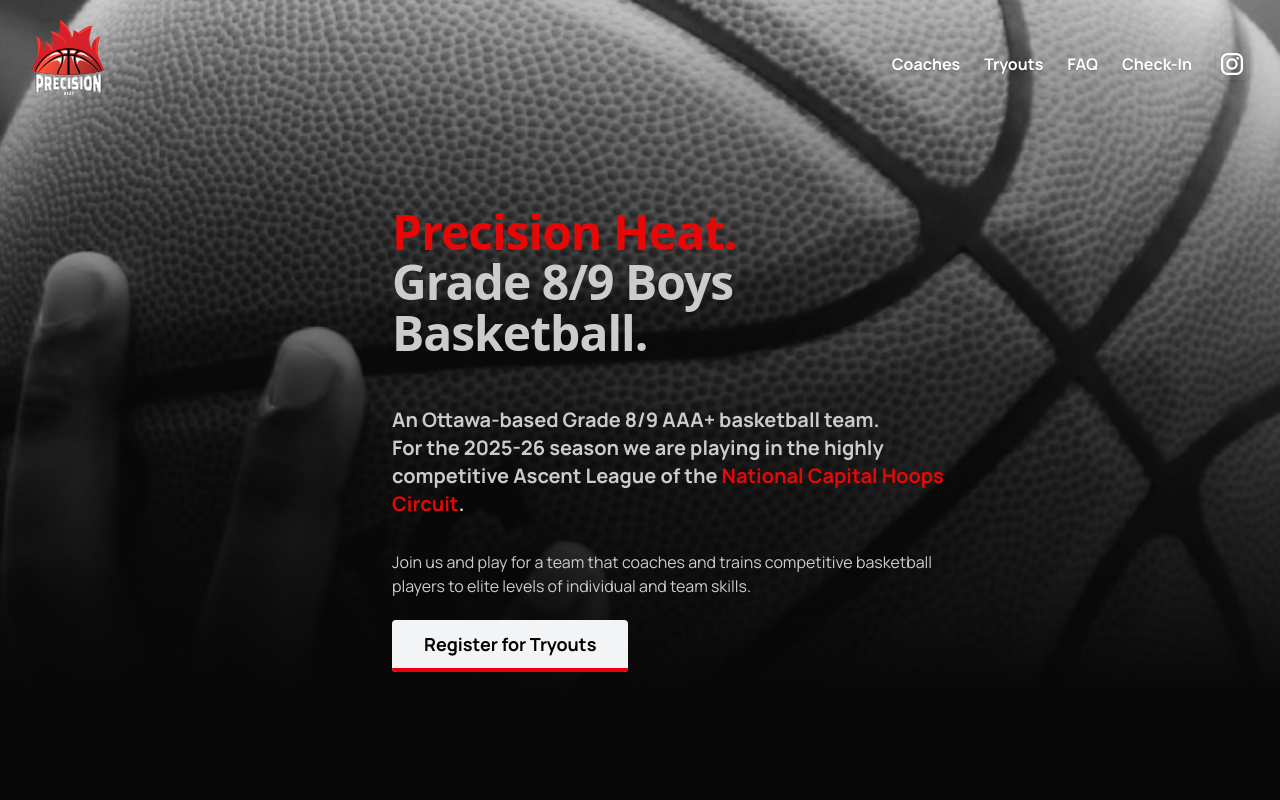
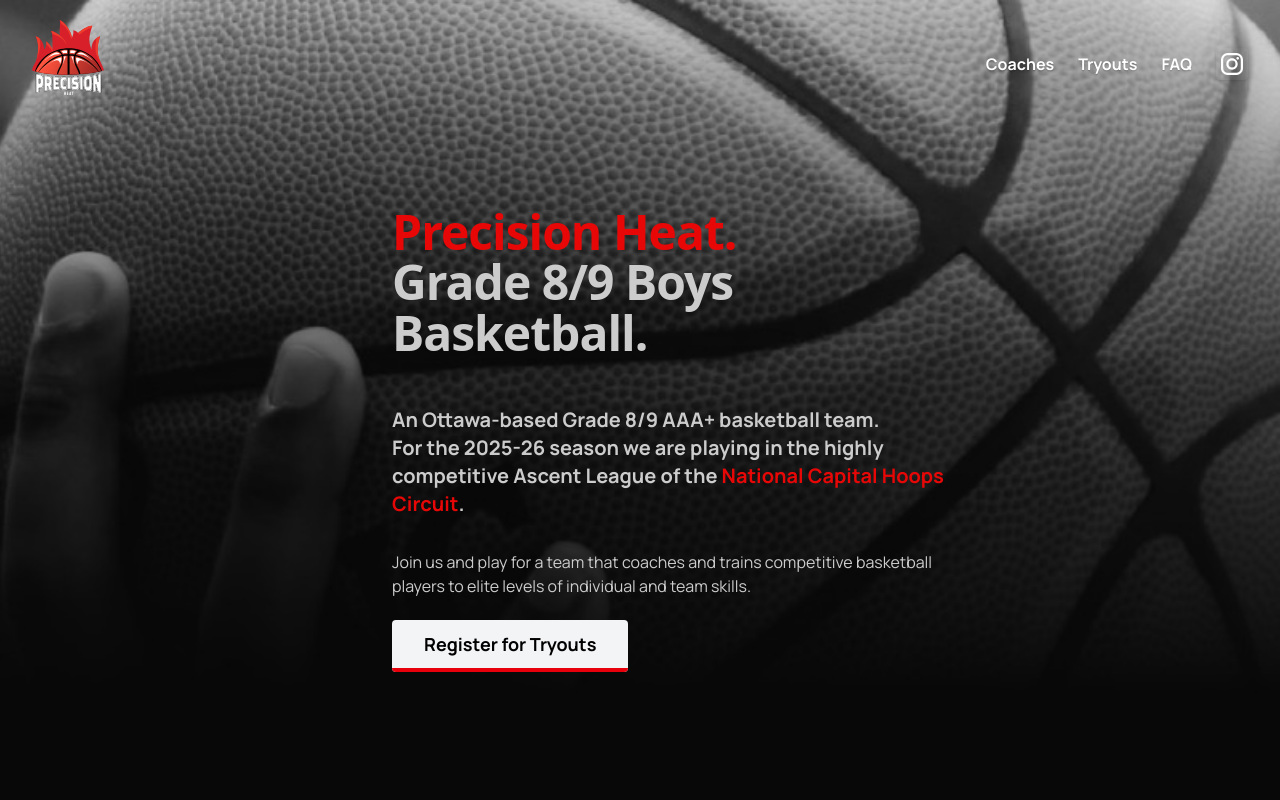
Before and after one commit to heyfarai/tryouts-next, a Next.js app: page / in a window 1280 px wide. Shown: the top 800 px of the page. Built offline with nearby package versions, Linux system fonts and the light colour scheme; no server answers; a web font is replaced by a local one.

Commit message:
removed checkin

```diff
--- a/src/app/components/TopNav.tsx
+++ b/src/app/components/TopNav.tsx
@@ -43,12 +43,6 @@ const TopNav: React.FC = () => {
             className="text-white text-shadow-sm font-bold hover:text-[var(--precision-red)] transition"
           >
             FAQ
-          </Link>
-          <Link
-            href="/checkin"
-            className="text-white text-shadow-sm font-bold hover:text-[var(--precision-red)] transition"
-          >
-            Check-In
           </Link>
           <a
             href="https://instagram.com/precisionbasketball.team"
```
